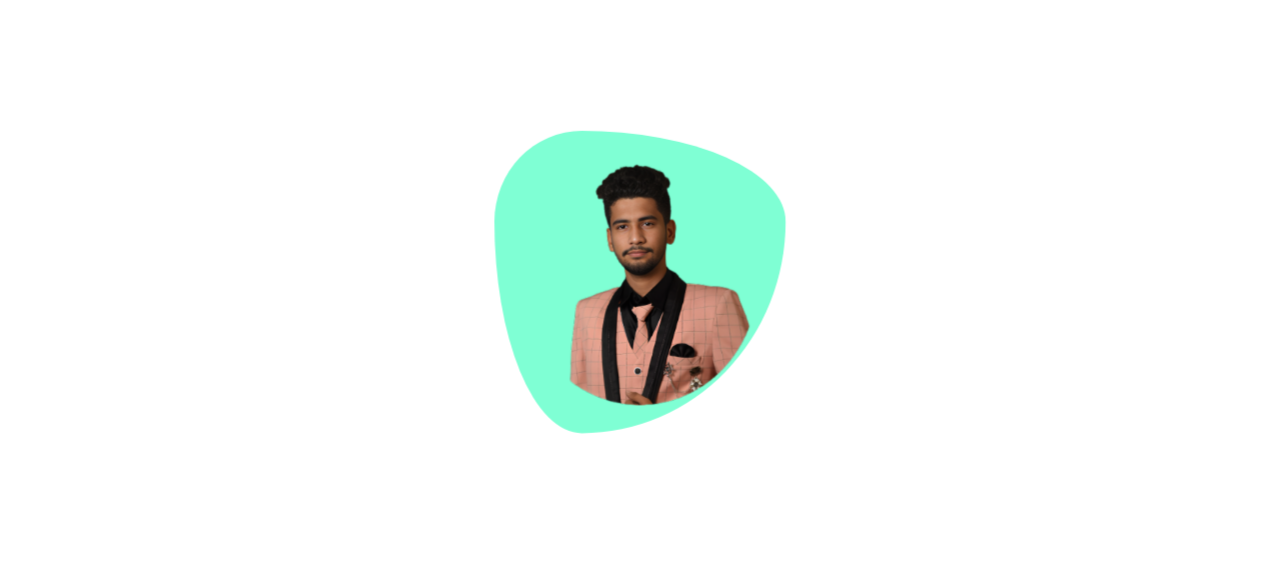
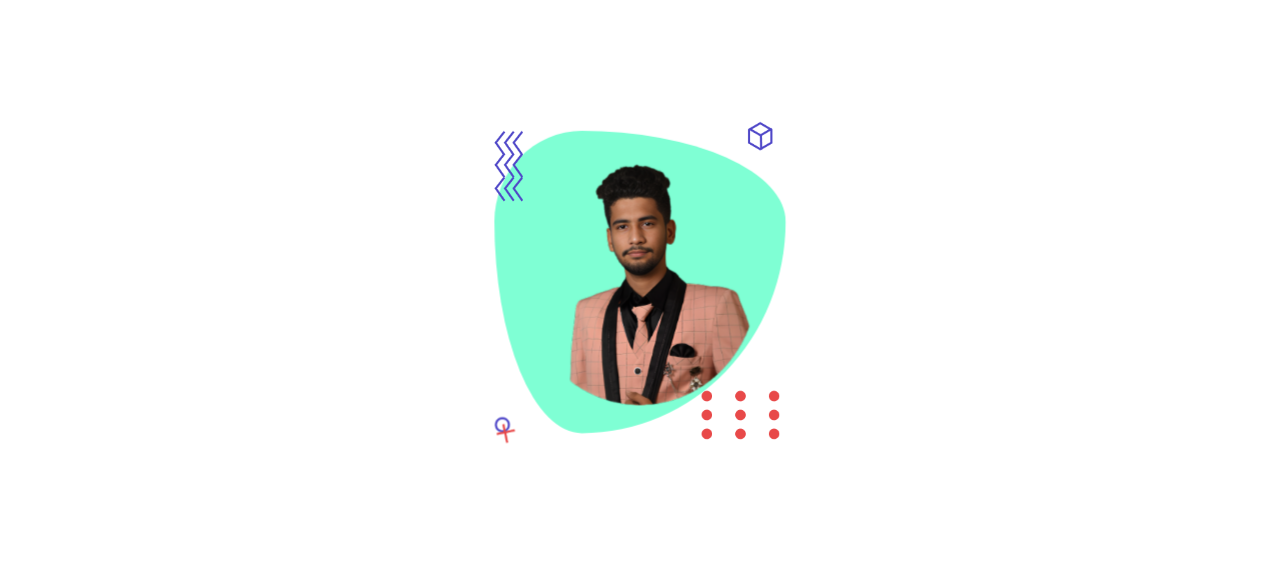
Before and after one commit to dineshdhayfule/Basic-Portfolio, a plain HTML site: page index.html in a window 1280 px wide. Shown: the part 116-680 px from the top of the page. Drawn offline with nearby package versions, Linux system fonts and the light colour scheme.

Commit message:
Add files via upload

```diff
--- a/index.html
+++ b/index.html
@@ -89,6 +89,22 @@
                 </nav>
                 <div class="section1">
                     <div class="section1-right">
+                         <div class="absolute icon icon-dots">
+                             <img src="images/dots.png" alt="">
+                         </div>
+                         <div class="absolute icon icon-cube">
+                             <img src="images/cube.png" alt="">
+                         </div>
+                         <div class="absolute icon icon-circle">
+                             <img src="images/circle.png" alt="">
+                         </div>
+                         <div class="absolute icon icon-zigzags">
+                             <img src="images/zigzags.png" alt="">
+                         </div>
+                         <div class="absolute icon icon-plus">
+                             <img src="images/plus.png" alt="">
+                         </div>
+
                         <div class="user-img">
                             <img src="images/myPic.png" alt="">
                         </div>
--- a/style.css
+++ b/style.css
@@ -166,7 +166,7 @@ li {
     }
 }
 
-.button {
+/* .button {
     cursor: pointer;
     background-color: black;
     width: fit-content;
@@ -177,17 +177,19 @@ li {
     border: 1px solid transparent;
     position: relative;
     z-index: 1;
-}
+} */
 
-.button img {
+/* .button img {
     margin-left: 10px;
-}
+} */
 
 .section1-right {
     position: relative;
 }
 
-
+.absolute {
+    position: absolute;
+}
 
 .user-img {
     padding: 2.5rem;
@@ -218,6 +220,80 @@ li {
 }
 
 
+
+.icon-dots {
+    z-index: 1;
+    bottom: -1rem;
+    right: 0;
+    animation: dot-anim 5s infinite;
+}
+
+@keyframes dot-anim {
+    0% {
+        transform: translateY(0px);
+    }
+
+    50% {
+        transform: translateY(-15px);
+    }
+
+    100% {
+        transform: translateY(0px);
+    }
+}
+
+.icon-cube {
+    z-index: 1;
+    top: -0.8em;
+    right: 1em;
+    animation: cube-anim 5s infinite;
+}
+
+@keyframes cube-anim {
+    0% {
+        transform: translateY(0px) rotateY(0deg);
+    }
+
+    50% {
+        transform: translateY(-12px) rotateY(180deg);
+    }
+
+    100% {
+        transform: translateY(0px) rotateY(360deg);
+    }
+}
+
+.icon-circle {
+    z-index: 1;
+    bottom: 0;
+    left: 0;
+    animation: circle-anim 5s infinite;
+}
+
+@keyframes circle-anim {
+    50% {
+        bottom: 10%;
+        left: 5%;
+    }
+}
+
+.icon-plus {
+    z-index: 1;
+    bottom: -1rem;
+    left: 0;
+    animation: plus-anim 5s infinite;
+}
+
+.icon-zigzags {
+    z-index: 1;
+}
+
+@keyframes plus-anim {
+    50% {
+        bottom: 10%;
+        left: 5%;
+    }
+}
 
 .third-div {
     width: 90vw;
@@ -481,7 +557,7 @@ li {
 
 /*footer*/
 footer {
-    background-color: #151515;
+    background-color: #30353c;
     color: #ffffff;
     text-align: center;
     padding: 60px 0;
@@ -506,7 +582,7 @@ footer {
 }
 
 .feedback {
-    background-color: #151515;
+    background-color: #30353c;
     max-width: 500px;
     margin: 50px auto;
     padding: 20px;
@@ -523,8 +599,7 @@ textarea {
 input,
 textarea {
     color: #ffffff;
-    background-color: #151515;
-
+    background-color: #30353c;
     width: 100%;
     padding: 15px;
     border: 1px solid rgb(255, 255, 255);
@@ -535,7 +610,7 @@ textarea {
 }
 
 input[type="submit"] {
-    background-color: #151515;
+    background-color: #30353c;
     color: rgb(255, 255, 255);
     padding: 15px;
     border: none;
@@ -549,7 +624,7 @@ input[type="submit"] {
 
 input[type="submit"]:hover {
     color: white;
-    background-color: #151515;
+    background-color: #000000;
 }
 
 ::placeholder {
```
Also changed, not shown: images/circle.png (added), images/cube.png (added), images/dots.png (added), images/plus.png (added), images/zigzags.png (added), 1 other file.
